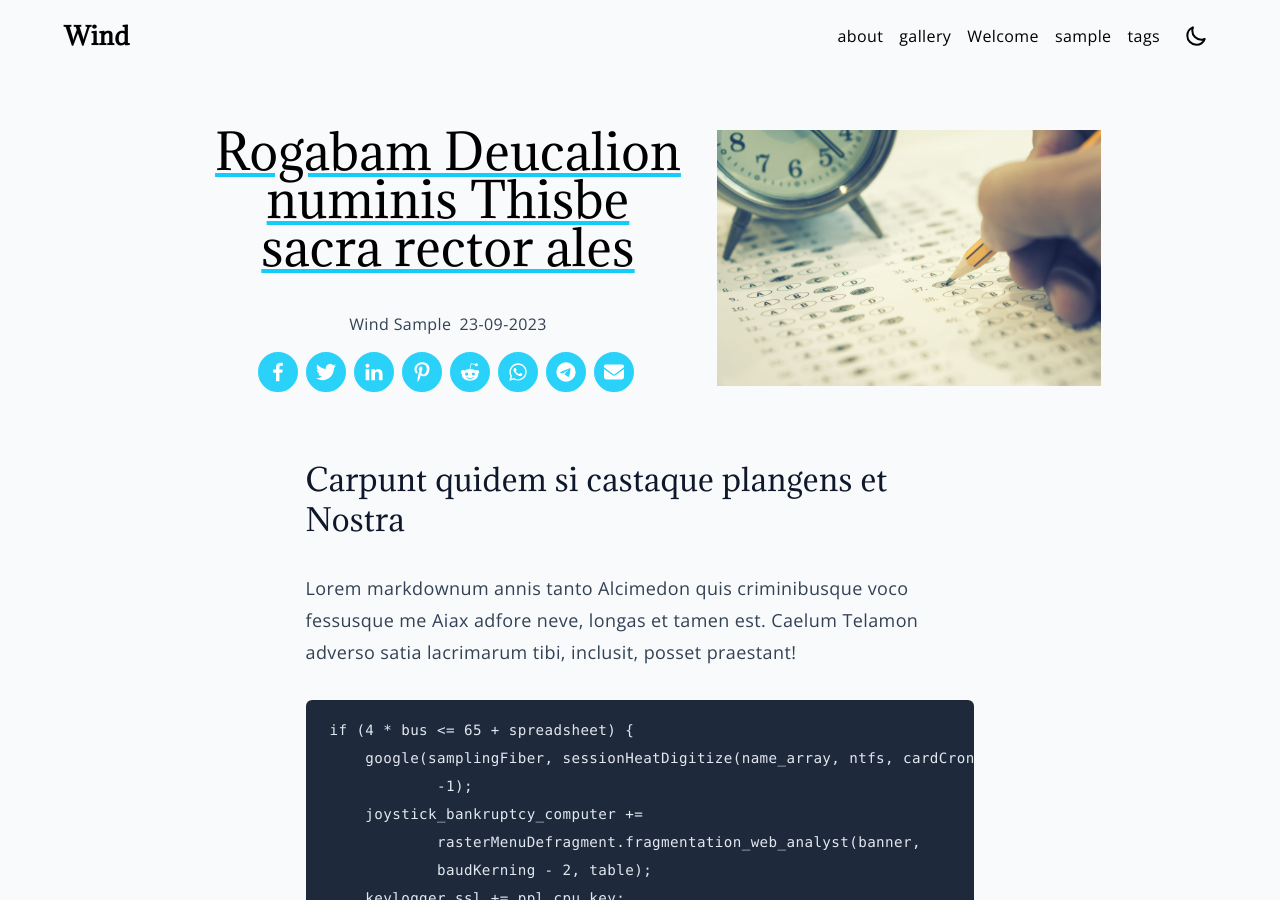
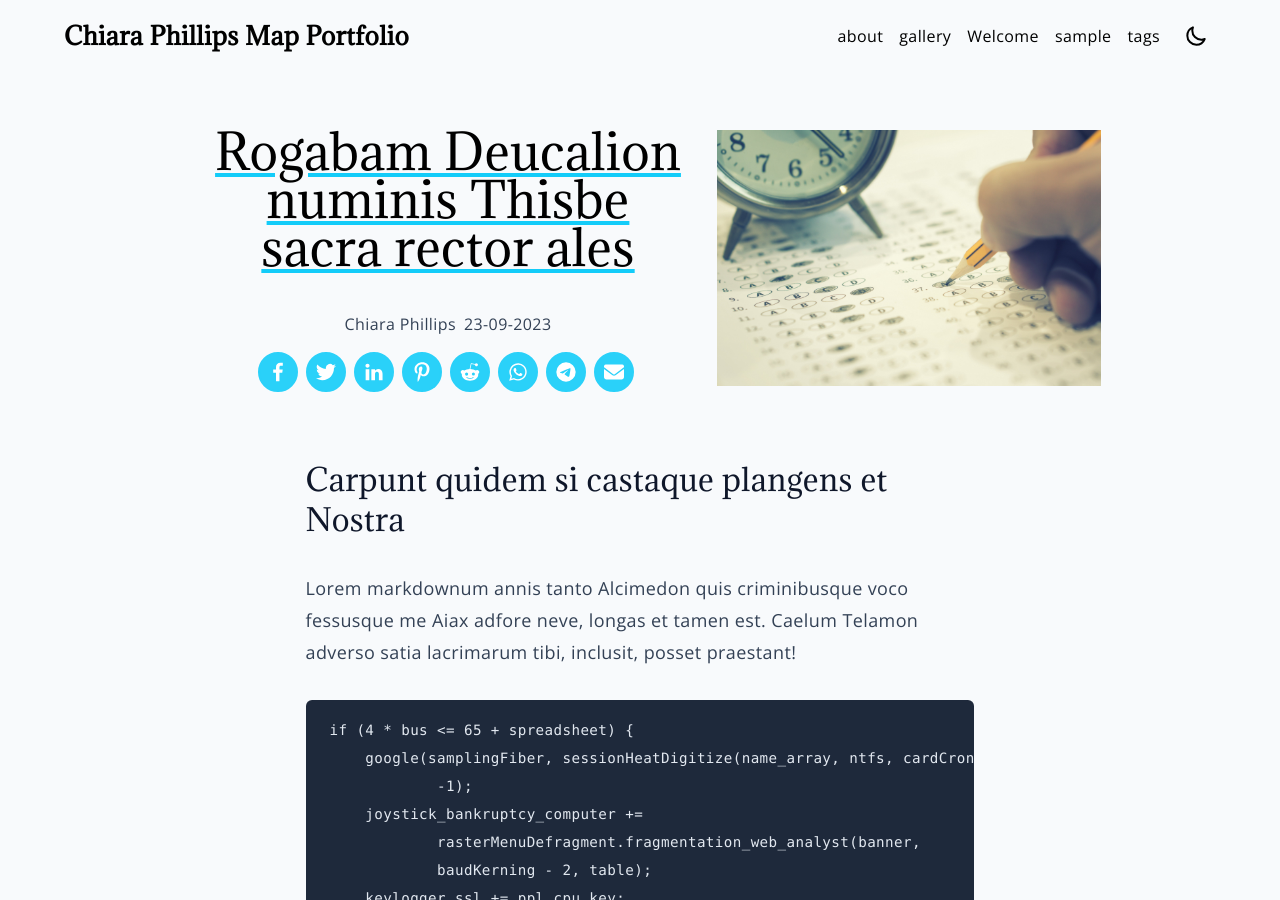
Before and after one commit to chiara-phillips/chiara-phillips.github.io, a Jekyll site: the page built from _posts/2023-09-23-test-6.md, in a window 1280 px wide and 900 px high. Built offline with Jekyll 4.4.1, drawn with Linux system fonts in a browser that asks for light colours; some of the changed text lies outside the part shown.

Commit message:
Update _config.yml

```diff
--- a/_config.yml
+++ b/_config.yml
@@ -1,10 +1,9 @@
-domain: example.com
-url: https://example.com
+domain: chiara-phillips.github.io
+url: https://chiara-phillips.github.io
 baseurl: "/wind"
 
-title: Wind
-email: wind@example.com
-author: Wind Sample
+title: Chiara Phillips Map Portfolio
+author: Chiara Phillips
 
 lang: en
 
@@ -16,6 +15,5 @@
 #   shortname: example-com
 #
 rrss:
-  email: "example@example.cl"
-  telegram: "https://t.me/"
-  discord: "https://discord.com/"
+  linkedin: "https://www.linkedin.com/in/chiaraphillips/"
+  bluesky: "https://bsky.app/profile/chiaraphillips.bsky.social"
```
